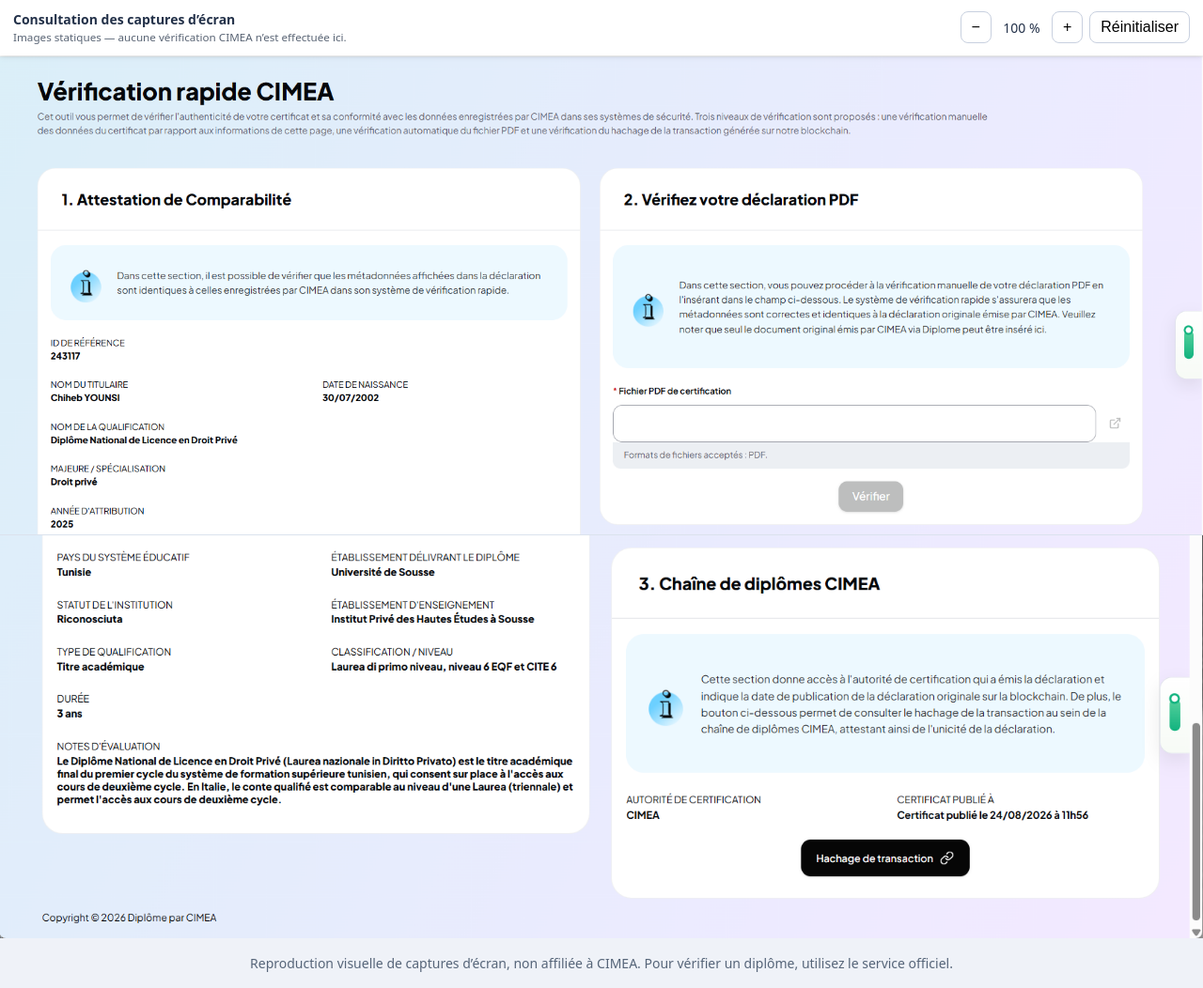
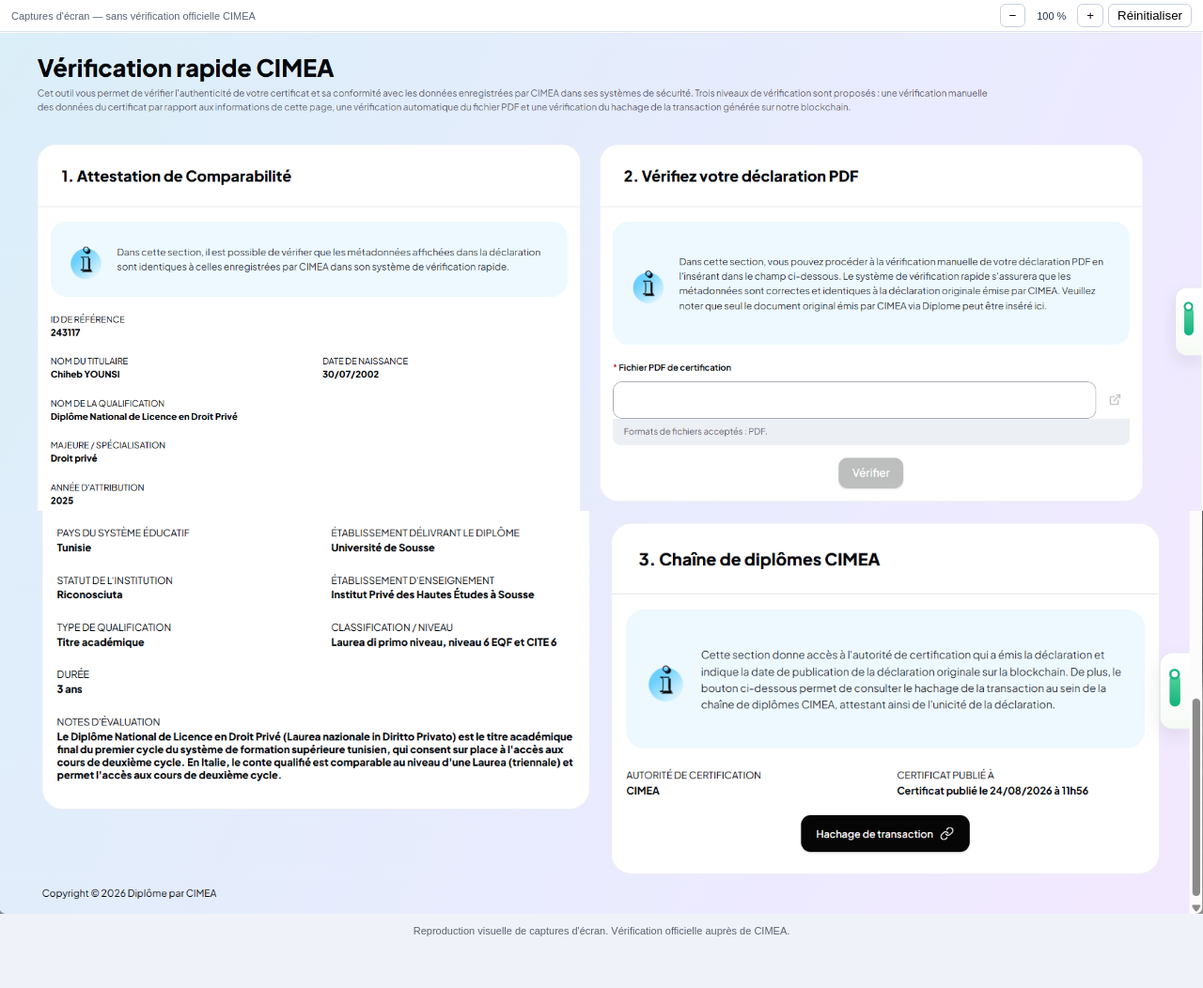
Before and after one commit to h4zemselmi-bot/CIMEA, a plain HTML site: page index.html in a window 1280 px wide. Shown: the whole page at 94% size. After the commit the page ends 1009 px from the top, so only its background shows below. Drawn offline with Linux system fonts and the light colour scheme.

Commit message:
Update index.html

```diff
--- a/index.html
+++ b/index.html
@@ -1,22 +1,159 @@
-<!doctype html>
+
+<!DOCTYPE html>
 <html lang="fr">
 <head>
-<meta charset="utf-8">
-<meta name="viewport" content="width=device-width,initial-scale=1">
-<title>Captures de la page CIMEA — consultation</title>
-<style>
-:root{color-scheme:light}*{box-sizing:border-box}html{scroll-behavior:smooth}body{margin:0;background:#eff2f8;color:#233149;font:14px/1.5 system-ui,-apple-system,Segoe UI,Arial,sans-serif}header{position:sticky;top:0;z-index:10;background:#fff;box-shadow:0 1px 6px #0002;padding:10px 14px;display:flex;align-items:center;justify-content:space-between;gap:12px;flex-wrap:wrap}.notice{font-weight:650}.notice small{display:block;font-weight:400;color:#596474}.controls{display:flex;gap:7px;align-items:center}.controls button{border:1px solid #c8d0df;background:#fff;border-radius:8px;padding:7px 11px;font-size:16px;cursor:pointer}.controls output{min-width:50px;text-align:center}.viewport{overflow-x:auto;width:100%}.sheet{width:100%;max-width:none;margin:auto;background:#fff;transform-origin:top left}.sheet img{display:block;width:100%;height:auto}footer{padding:16px;color:#566579;text-align:center}.sheet img+img{border-top:1px solid #dbe2ed}@media(min-width:1200px){.sheet{max-width:1902px}}
-</style>
+  <meta charset="UTF-8">
+  <meta name="viewport" content="width=device-width, initial-scale=1.0">
+  <title>Consultation des captures CIMEA</title>
+
+  <style>
+    * {
+      box-sizing: border-box;
+    }
+
+    html {
+      scroll-behavior: smooth;
+    }
+
+    body {
+      margin: 0;
+      background: #eff2f8;
+      color: #233149;
+      font-family: Arial, sans-serif;
+    }
+
+    /* Barre supérieure discrète */
+    header {
+      position: relative;
+      display: flex;
+      align-items: center;
+      justify-content: space-between;
+      flex-wrap: wrap;
+      gap: 8px;
+      padding: 4px 12px;
+      background: white;
+      border-bottom: 1px solid #dbe2ed;
+    }
+
+    .notice {
+      font-size: 11px;
+      color: #596474;
+    }
+
+    /* Contrôles de zoom */
+    .controls {
+      display: flex;
+      align-items: center;
+      gap: 5px;
+    }
+
+    button {
+      padding: 4px 9px;
+      background: white;
+      border: 1px solid #c8d0df;
+      border-radius: 6px;
+      cursor: pointer;
+    }
+
+    #zoom {
+      min-width: 45px;
+      text-align: center;
+      font-size: 11px;
+    }
+
+    /* Visionneuse */
+    .viewport {
+      width: 100%;
+      overflow-x: auto;
+    }
+
+    .sheet {
+      width: 100%;
+      margin: auto;
+      background: white;
+    }
+
+    .sheet img {
+      display: block;
+      width: 100%;
+      height: auto;
+    }
+
+    footer {
+      padding: 12px;
+      text-align: center;
+      font-size: 11px;
+      color: #596474;
+    }
+  </style>
 </head>
+
 <body>
-<header><div class="notice">Consultation des captures d’écran<small>Images statiques — aucune vérification CIMEA n’est effectuée ici.</small></div><div class="controls"><button type="button" id="minus" aria-label="Réduire">−</button><output id="zoom">100 %</output><button type="button" id="plus" aria-label="Agrandir">+</button><button type="button" id="reset">Réinitialiser</button></div></header>
-<main class="viewport"><div class="sheet" id="sheet"><img src="cimea-haut.png" alt="Première capture d’écran de la page CIMEA"/><img src="cimea-bas.png" alt="Seconde capture d’écran de la page CIMEA"/></div></main>
-<footer>Reproduction visuelle de captures d’écran, non affiliée à CIMEA. Pour vérifier un diplôme, utilisez le service officiel.</footer>
-<script>
-const s=document.getElementById('sheet'),z=document.getElementById('zoom');let scale=1;
-function setZoom(v){scale=Math.max(.6,Math.min(2.5,Math.round(v*10)/10));s.style.width=(scale*100)+'%';s.style.maxWidth='none';z.textContent=Math.round(scale*100)+' %'}
-document.getElementById('plus').onclick=()=>setZoom(scale+.2);
-document.getElementById('minus').onclick=()=>setZoom(scale-.2);
-document.getElementById('reset').onclick=()=>setZoom(1);
-</script>
-</body></html>
+
+  <header>
+    <div class="notice">
+      Captures d'écran — sans vérification officielle CIMEA
+    </div>
+
+    <div class="controls">
+      <button id="minus" type="button">−</button>
+      <output id="zoom">100 %</output>
+      <button id="plus" type="button">+</button>
+      <button id="reset" type="button">Réinitialiser</button>
+    </div>
+  </header>
+
+  <main class="viewport">
+    <div class="sheet" id="sheet">
+
+      <img
+        src="cimea-haut.png"
+        alt="Première capture CIMEA"
+      >
+
+      <img
+        src="cimea-bas.png"
+        alt="Deuxième capture CIMEA"
+      >
+
+    </div>
+  </main>
+
+  <footer>
+    Reproduction visuelle de captures d'écran.
+    Vérification officielle auprès de CIMEA.
+  </footer>
+
+  <script>
+    const sheet = document.getElementById("sheet");
+    const zoom = document.getElementById("zoom");
+
+    let scale = 1;
+
+    function setZoom(value) {
+      scale = Math.max(
+        0.6,
+        Math.min(2.5, Math.round(value * 10) / 10)
+      );
+
+      sheet.style.width = (scale * 100) + "%";
+
+      zoom.textContent =
+        Math.round(scale * 100) + " %";
+    }
+
+    document.getElementById("plus").onclick = () => {
+      setZoom(scale + 0.2);
+    };
+
+    document.getElementById("minus").onclick = () => {
+      setZoom(scale - 0.2);
+    };
+
+    document.getElementById("reset").onclick = () => {
+      setZoom(1);
+    };
+  </script>
+
+</body>
+</html>
```
